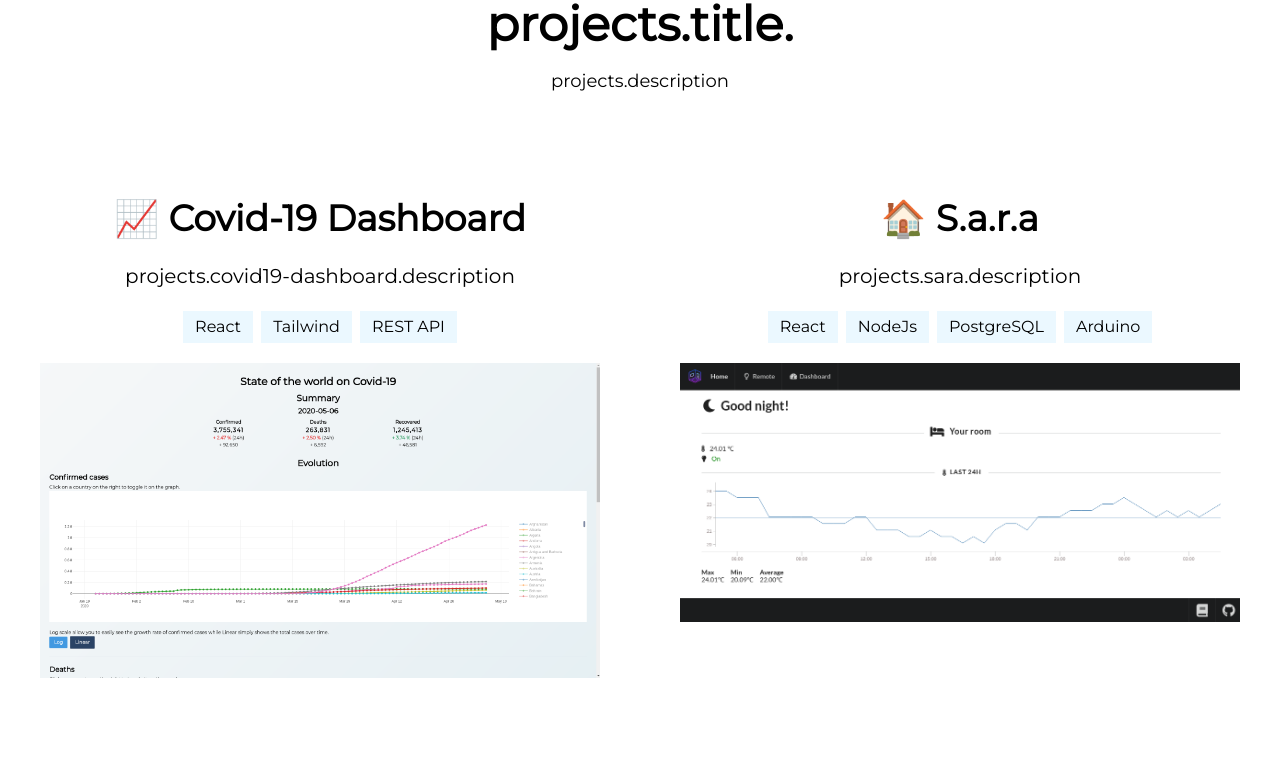
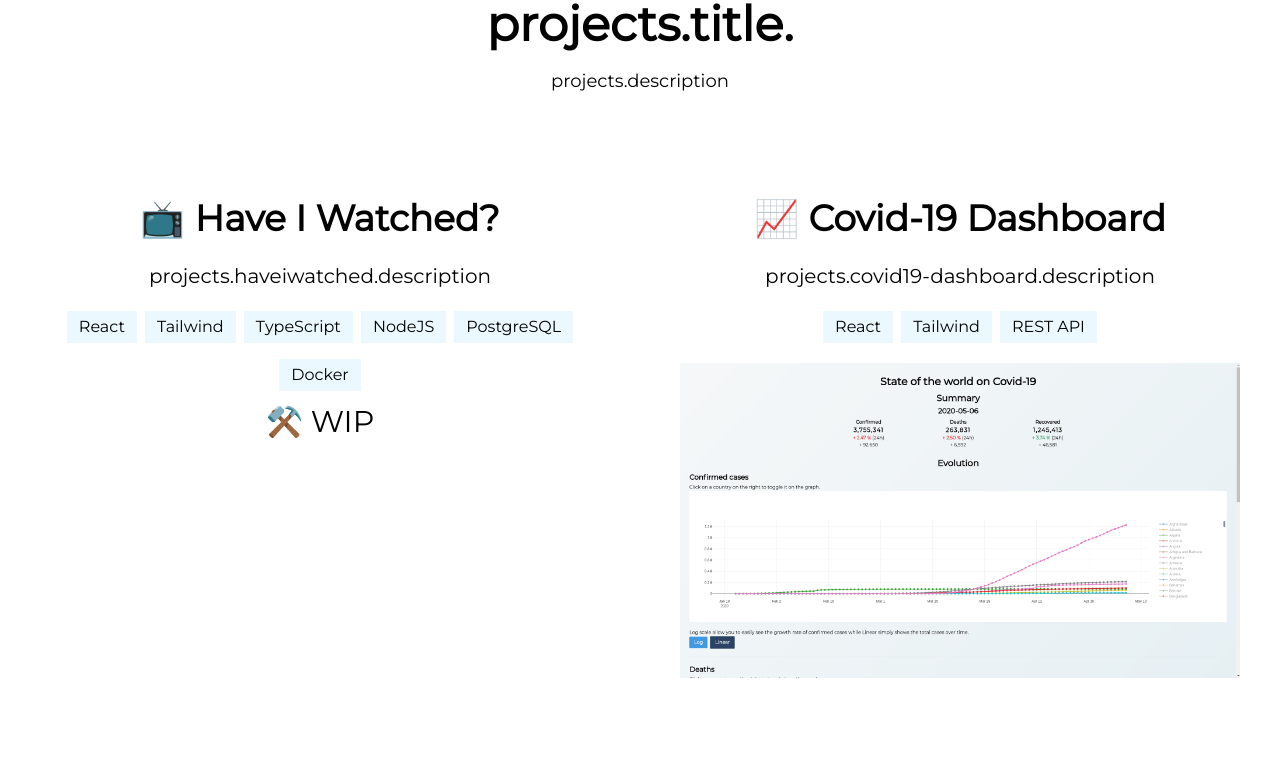
Before and after one commit to antoinegag/antoineg.dev, a React (Create React App) app: page /#/ in a window 1280 px wide. Shown: the part 860-1640 px from the top of the page. Built offline with nearby package versions, Linux system fonts and the light colour scheme; what i18next-xhr-backend would draw is missing.

Commit message:
Update projects and fix some things

```diff
--- a/public/locales/en/translation.json
+++ b/public/locales/en/translation.json
@@ -8,6 +8,10 @@
   "projects": {
     "title": "Projects",
     "description": "Programming is my passion and hobby; Here are some of my projects.",
+    "touch": "Touch a project to learn more",
+    "haveiwatched": {
+      "description": "Track and share the shows you watch"
+    },
     "covid19-dashboard": {
       "description": "A dashboard providing day-to-day information on Covid-19"
     },
--- a/public/locales/fr/translation.json
+++ b/public/locales/fr/translation.json
@@ -8,6 +8,10 @@
   "projects": {
     "title": "Projets",
     "description": "La programmation est ma passion et mon hobbie; Voici mes projets personnels",
+    "touch": "Touchez un projet pour plus d'information",
+    "haveiwatched": {
+      "description": "Suivez et partagez vos series"
+    },
     "covid19-dashboard": {
       "description": "Tableau de bord donnant de l'information au jour le jour sur la Covid-19"
     },
--- a/public/posts/projects.json
+++ b/public/posts/projects.json
@@ -1,4 +1,17 @@
 {
+  "haveiwatched": {
+    "title": "📺 Have I Watched?",
+    "tech": [
+      "React",
+      "Tailwind",
+      "TypeScript",
+      "NodeJS",
+      "PostgreSQL",
+      "Docker"
+    ],
+    "indev": true,
+    "url": "https://haveiwatched.com"
+  },
   "covid19-dashboard": {
     "title": "📈 Covid-19 Dashboard",
     "github": "https://github.com/antoinegag/covid19-dashboard",
--- a/src/components/PostList/index.js
+++ b/src/components/PostList/index.js
@@ -1,8 +1,6 @@
 import React from "react";
-import PostCard from "./PostCard";
 import usePosts from "../../hooks/usePosts";
 import PropTypes from "prop-types";
-import { Link } from "react-router-dom";
 import { useTranslation } from "react-i18next";
 
 function PostList(props) {
@@ -14,17 +12,23 @@ function PostList(props) {
 
   return (
     <div className="flex flex-wrap justify-center">
-      {Object.keys(posts).map(post => {
-        const { title, description, img, github, tech } = posts[post];
+      {Object.keys(posts).map((post) => {
+        const { title, img, github, tech, url, indev } = posts[post];
+        const link = github ? github : url ? url : "";
         return (
           <div className="w-full lg:w-1/2 px-10 py-10">
-            <a href={github} target="_blank" rel="noopener noreferrer">
-              <div className="project-card text-center">
+            <a
+              href={link}
+              target="_blank"
+              rel="noopener noreferrer"
+              className="h-full"
+            >
+              <div className="project-card text-center h-full">
                 <h3 className="font-bold text-4xl py-4">{title}</h3>
                 <p className="text-xl">{t(`projects.${post}.description`)}</p>
                 {tech && (
                   <div className="flex flex-wrap justify-center pt-3">
-                    {tech.map(entry => (
+                    {tech.map((entry) => (
                       <div
                         className="mx-1 px-3 py-1 my-2 bg-blue-100"
                         color="info"
@@ -34,12 +38,19 @@ function PostList(props) {
                     ))}
                   </div>
                 )}
-                {img && (
+                {img ? (
                   <img
                     src={img}
                     className="mx-auto pt-3"
                     alt={`${title} preview`}
                   />
+                ) : (
+                  <div className="text-3xl">
+                    <span role="img" aria-label="hammer and pick image">
+                      ⚒️
+                    </span>{" "}
+                    WIP
+                  </div>
                 )}
               </div>
             </a>
@@ -51,11 +62,11 @@ function PostList(props) {
 }
 
 PostList.propTypes = {
-  type: PropTypes.string
+  type: PropTypes.string,
 };
 
 PostList.defaultProps = {
-  type: "projects"
+  type: "projects",
 };
 
 export default PostList;
--- a/src/pages/Home/index.js
+++ b/src/pages/Home/index.js
@@ -74,6 +74,7 @@ export default function Home() {
         <div className="text-center py-10">
           <h2 className="py-2">{t("projects.title")}.</h2>
           <p className="text-lg">{t("projects.description")}</p>
+          <p className="lg:hidden">{t("projects.touch")}</p>
         </div>
         <PostList />
       </div>
```
